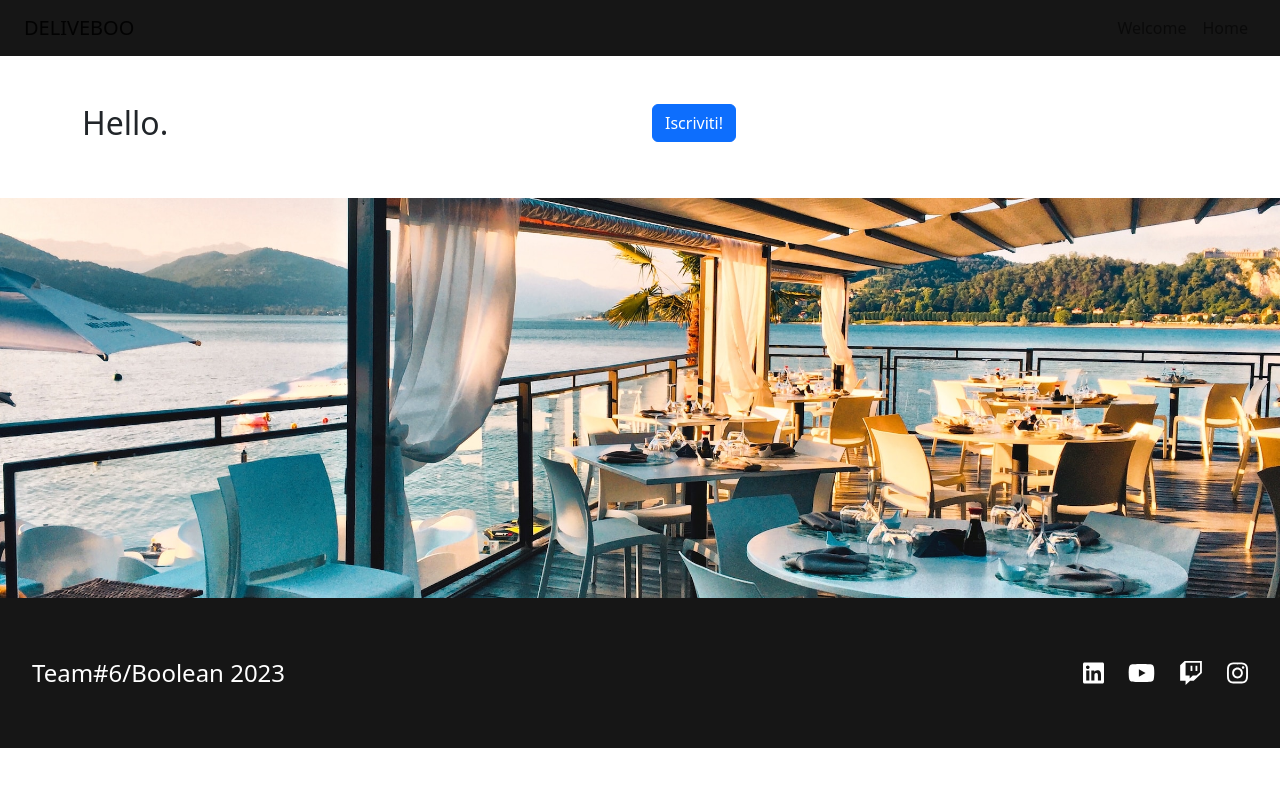
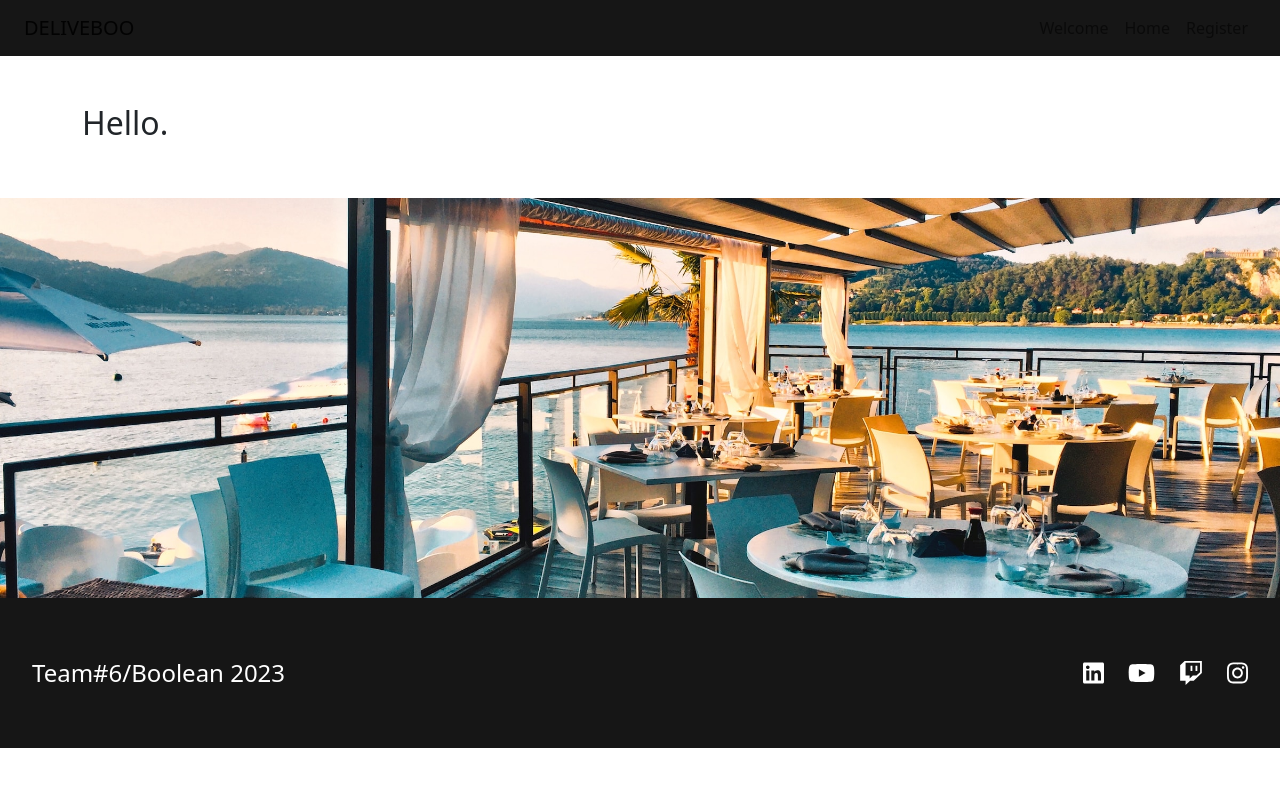
Before and after one commit to alessiaBer/t6_deliveboo_fe, a Vue app: page / in a window 1280 px wide. Shown: the top 786 px of the page. Built offline with nearby package versions, Linux system fonts and the light colour scheme.

Commit message:
Add register link and fix transitions

```diff
--- a/src/App.vue
+++ b/src/App.vue
@@ -14,7 +14,9 @@ export default {
   <div>
     <router-view v-slot="{Component}">
       <Transition name="fade" mode="out-in">
-        <Component :is="Component" />
+        <div>
+          <Component :is="Component" />
+        </div>
       </Transition>
     </router-view>
   </div>
--- a/src/components/AppHeader.vue
+++ b/src/components/AppHeader.vue
@@ -3,6 +3,11 @@
 export default {
   name: "AppHeader",
 
+  data(){
+    return{
+      register_url : "http://127.0.0.1:8000/register",
+    }
+  }
 };
 </script>
 
@@ -35,6 +40,10 @@ export default {
               >Home</router-link
             >
           </li>
+          <li class="nav-item">
+            <a class="nav-link links" target="_blank" :href="this.register_url"
+              >Register</a>
+          </li>
         </ul>
       </div>
     </nav>
--- a/src/views/WelcomeView.vue
+++ b/src/views/WelcomeView.vue
@@ -20,7 +20,8 @@ export default {
           <h2>Hello.</h2>
         </div>
         <div class="col">
-          <OffCanvas />
+          <!-- <OffCanvas /> -->
+
         </div>
       </div>
     </div>
@@ -29,4 +30,6 @@ export default {
   <CarouselBg />
 </template>
 
-<style scoped></style>
+<style scoped>
+
+</style>
```
